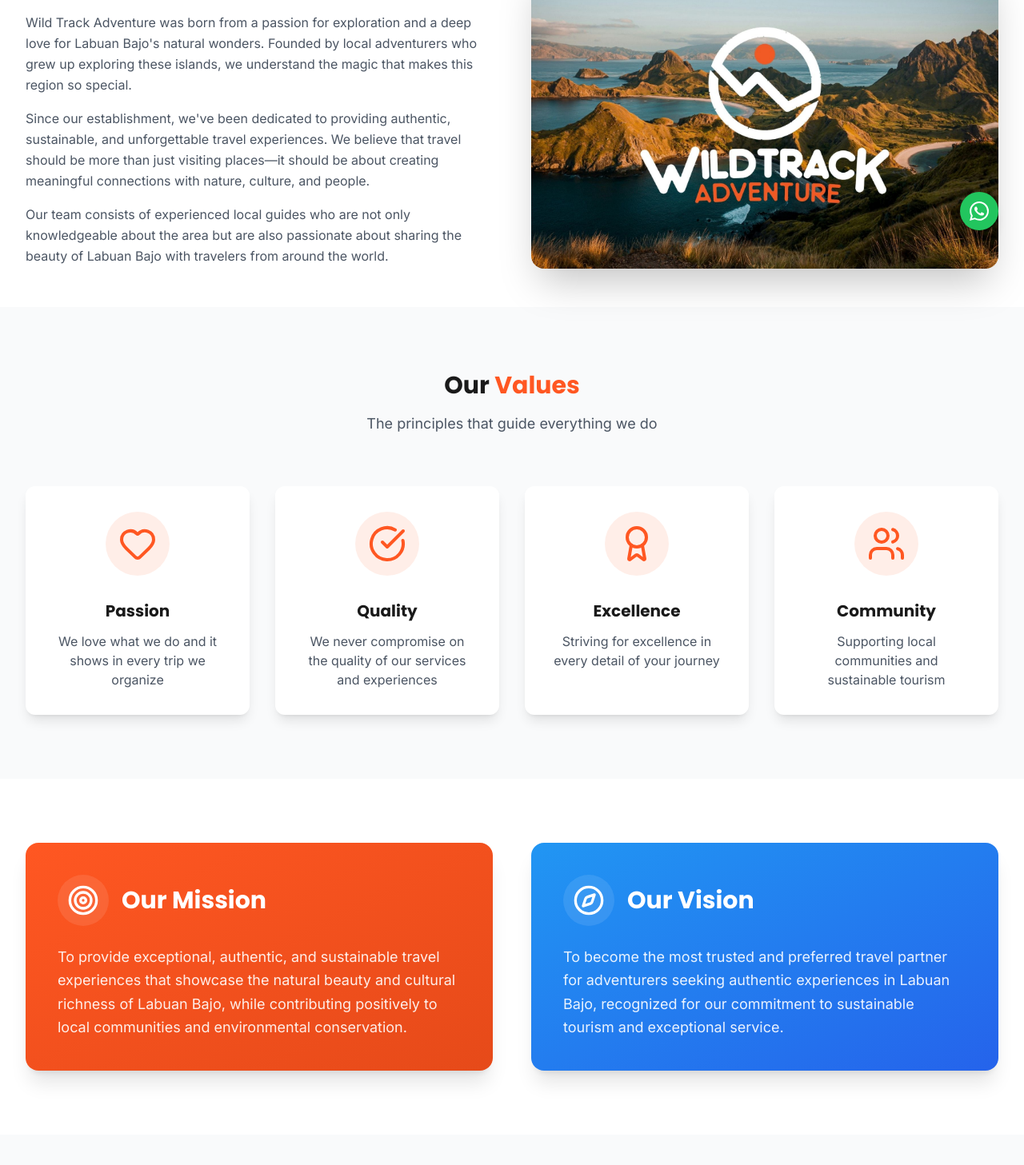
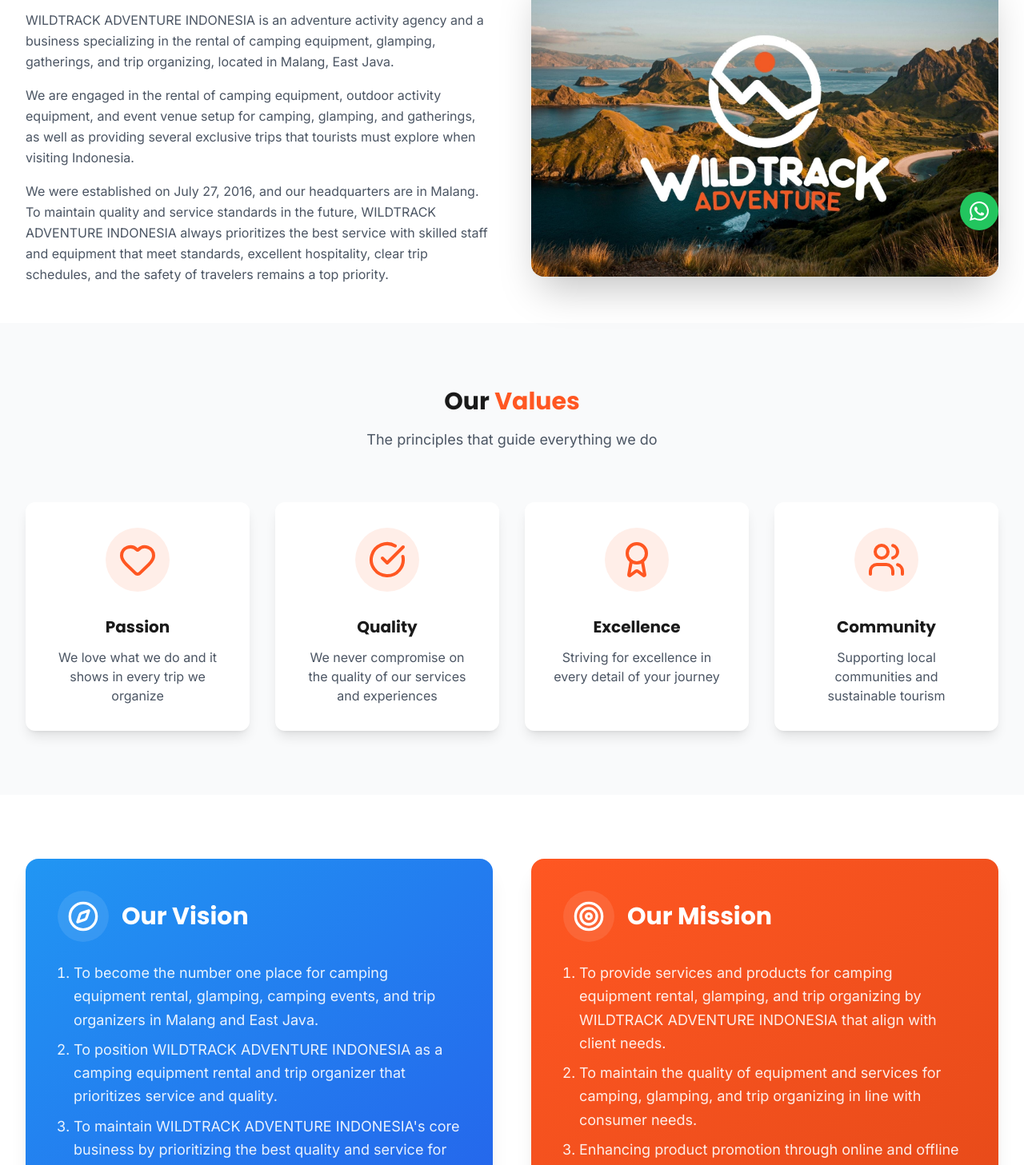
Before and after one commit to bafaqih/WildTrack, a React (Vite) app in the folder frontend/: page /about in a window 1280 px wide. Shown: the part 480-1937 px from the top of the page at 80% size. Built offline with nearby package versions, Linux system fonts and the light colour scheme.

Commit message:
update konten

```diff
--- a/frontend/src/components/home/FeaturedTrips.jsx
+++ b/frontend/src/components/home/FeaturedTrips.jsx
@@ -12,7 +12,7 @@
                 {/* Section Header */}
                 <div className="text-center max-w-3xl mx-auto mb-16" data-aos="fade-up">
                     <h2 className="text-3xl md:text-4xl lg:text-5xl font-display font-bold mb-4">
-                        Featured <span className="text-secondary">Open Trips</span>
+                        Featured <span className="text-secondary">Trips</span>
                     </h2>
                     <p className="text-gray-600 text-lg">
                         Choose from our carefully curated trip packages to explore the wonders of Labuan Bajo
--- a/frontend/src/components/home/Hero.jsx
+++ b/frontend/src/components/home/Hero.jsx
@@ -44,7 +44,7 @@
                     </p>
                     <h1 className="text-4xl md:text-6xl lg:text-7xl font-display font-bold mb-6 leading-tight">
                         Explore The Wild Beauty<br />
-                        Of <span className="text-secondary">Labuan Bajo</span>
+                        Of <span className="text-secondary">Indonesia</span>
                     </h1>
                     <p className="text-lg md:text-xl text-gray-200 mb-10 max-w-3xl mx-auto">
                         Discover pristine islands, meet Komodo dragons, and dive into crystal-clear waters.
--- a/frontend/src/pages/About.jsx
+++ b/frontend/src/pages/About.jsx
@@ -51,18 +51,17 @@
                             </h2>
                             <div className="space-y-4 text-gray-600 leading-relaxed">
                                 <p>
-                                    Wild Track Adventure was born from a passion for exploration and a deep love for Labuan Bajo's natural wonders.
-                                    Founded by local adventurers who grew up exploring these islands, we understand the magic that makes this region
-                                    so special.
+                                    WILDTRACK ADVENTURE INDONESIA is an adventure activity agency and a business specializing in the rental
+                                    of camping equipment, glamping, gatherings, and trip organizing, located in Malang, East Java.
                                 </p>
                                 <p>
-                                    Since our establishment, we've been dedicated to providing authentic, sustainable, and unforgettable travel
-                                    experiences. We believe that travel should be more than just visiting places—it should be about creating
-                                    meaningful connections with nature, culture, and people.
+                                    We are engaged in the rental of camping equipment, outdoor activity equipment, and event venue setup for camping,
+                                    glamping, and gatherings, as well as providing several exclusive trips that tourists must explore when visiting Indonesia.
                                 </p>
                                 <p>
-                                    Our team consists of experienced local guides who are not only knowledgeable about the area but are also
-                                    passionate about sharing the beauty of Labuan Bajo with travelers from around the world.
+                                    We were established on July 27, 2016, and our headquarters are in Malang. To maintain quality and service standards in the
+                                    future, WILDTRACK ADVENTURE INDONESIA always prioritizes the best service with skilled staff and equipment that meet
+                                    standards, excellent hospitality, clear trip schedules, and the safety of travelers remains a top priority.
                                 </p>
                             </div>
                         </div>
@@ -136,6 +135,25 @@
             <section className="py-20 bg-white">
                 <div className="container-custom">
                     <div className="grid md:grid-cols-2 gap-12">
+                        {/* Vision */}
+                        <div
+                            className="bg-gradient-to-br from-accent to-blue-600 text-white rounded-2xl p-10 shadow-xl group"
+                            data-aos="fade-up"
+                        >
+                            <div className="flex items-center gap-4 mb-6">
+                                <div className="p-3 bg-white/10 rounded-full backdrop-blur-sm shrink-0">
+                                    <Compass className="w-8 h-8 md:w-10 md:h-10 text-white transition-transform duration-300 group-hover:scale-110" />
+                                </div>
+                                <h3 className="text-2xl md:text-3xl font-display font-bold">Our Vision</h3>
+                            </div>
+                            <ol className="text-white/90 leading-relaxed text-lg list-decimal list-outside pl-5 space-y-2">
+                                <li>To become the number one place for camping equipment rental, glamping, camping events, and trip organizers in Malang and East Java.</li>
+                                <li>To position WILDTRACK ADVENTURE INDONESIA as a camping equipment rental and trip organizer that prioritizes service and quality.</li>
+                                <li>To maintain WILDTRACK ADVENTURE INDONESIA's core business by prioritizing the best quality and service for its clients.</li>
+                            </ol>
+                        </div>
+
+                        {/* Mission */}
                         <div
                             className="bg-gradient-to-br from-secondary to-secondary-dark text-white rounded-2xl p-10 shadow-xl group"
                             data-aos="fade-up"
@@ -146,26 +164,11 @@
                                 </div>
                                 <h3 className="text-2xl md:text-3xl font-display font-bold">Our Mission</h3>
                             </div>
-                            <p className="text-white/90 leading-relaxed text-lg">
-                                To provide exceptional, authentic, and sustainable travel experiences that showcase the natural beauty
-                                and cultural richness of Labuan Bajo, while contributing positively to local communities and environmental
-                                conservation.
-                            </p>
-                        </div>
-                        <div
-                            className="bg-gradient-to-br from-accent to-blue-600 text-white rounded-2xl p-10 shadow-xl group"
-                            data-aos="fade-up"
-                        >
-                            <div className="flex items-center gap-4 mb-6">
-                                <div className="p-3 bg-white/10 rounded-full backdrop-blur-sm shrink-0">
-                                    <Compass className="w-8 h-8 md:w-10 md:h-10 text-white transition-transform duration-300 group-hover:scale-110" />
-                                </div>
-                                <h3 className="text-2xl md:text-3xl font-display font-bold">Our Vision</h3>
-                            </div>
-                            <p className="text-white/90 leading-relaxed text-lg">
-                                To become the most trusted and preferred travel partner for adventurers seeking authentic experiences
-                                in Labuan Bajo, recognized for our commitment to sustainable tourism and exceptional service.
-                            </p>
+                            <ol className="text-white/90 leading-relaxed text-lg list-decimal list-outside pl-5 space-y-2">
+                                <li>To provide services and products for camping equipment rental, glamping, and trip organizing by WILDTRACK ADVENTURE INDONESIA that align with client needs.</li>
+                                <li>To maintain the quality of equipment and services for camping, glamping, and trip organizing in line with consumer needs.</li>
+                                <li>Enhancing product promotion through online and offline media across various platforms that support outdoor activities.</li>
+                            </ol>
                         </div>
                     </div>
                 </div>
```
